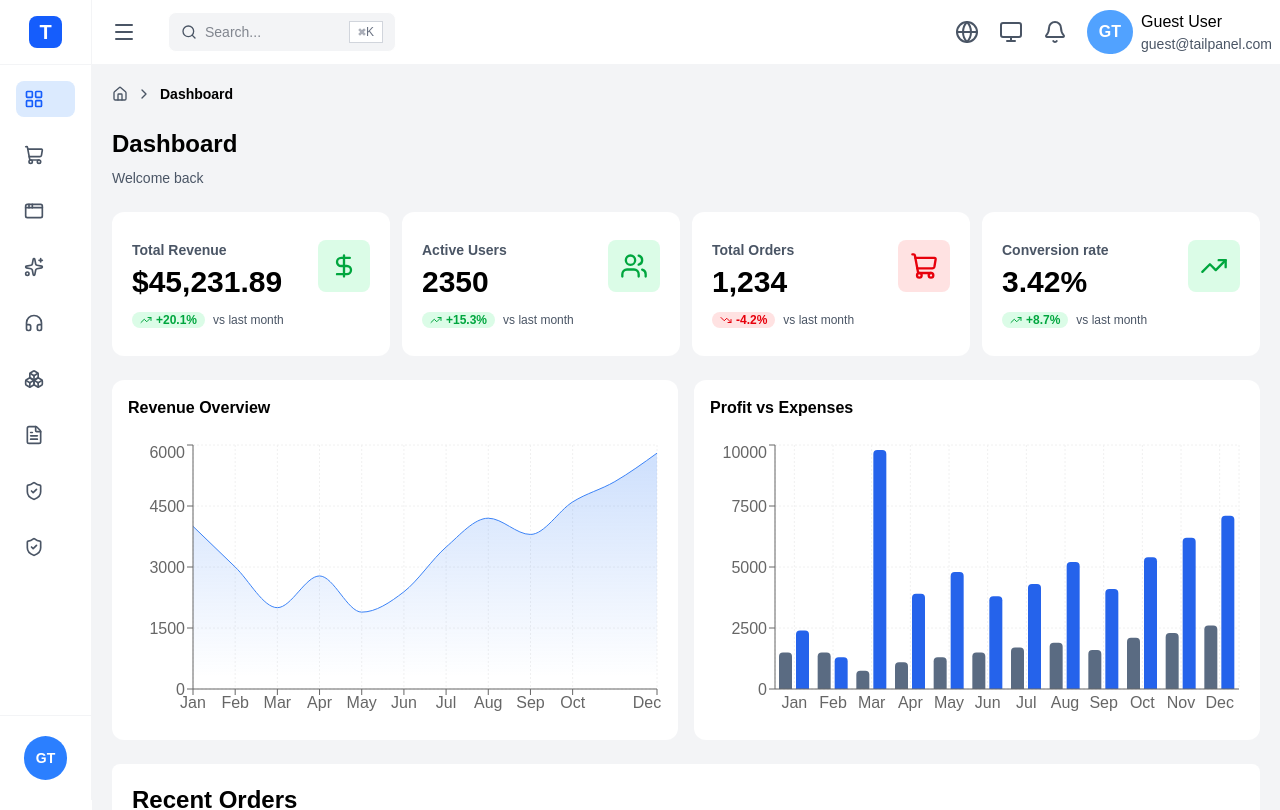
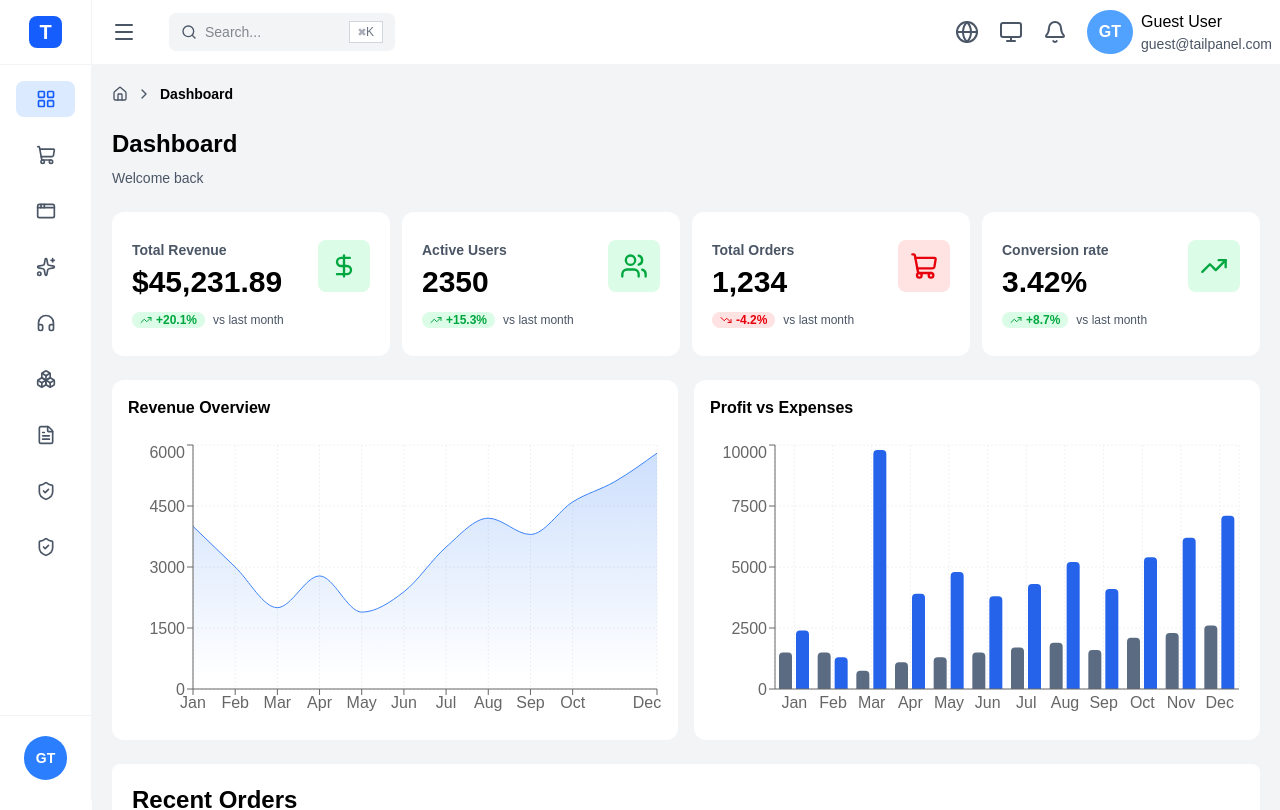
Before and after one commit to RosyPanday/TailPanel, a React (Vite) app in the folder tailPanel/: page /dashboard in a window 1280 px wide. Shown: the top 810 px of the page. Built offline with nearby package versions, Linux system fonts and the light colour scheme.

Commit message:
fix: equal space around icons in scrollable side bar

```diff
--- a/tailPanel/src/components/layout/sidebar/side-bar-scrollable.tsx
+++ b/tailPanel/src/components/layout/sidebar/side-bar-scrollable.tsx
@@ -14,12 +14,12 @@ function SideBarScrollable({ isExpanded }: SidebarScrollableProps) {
     const isParentOpen = activeItem?.id === item.id;
 
     return (
-      <div key={item.id} className="flex flex-col ml-3 m-3 ">
+      <div key={item.id} className="flex flex-col m-3 ml-3">
         <button
           onClick={() => toggleSidebarItem(item)}
-          className={`flex justify-between items-center p-2 m-1 ${isDashboard ? "bg-blue-100 rounded-lg " : "bg-white"} cursor-pointer`}
+          className={`flex justify-between ${isExpanded?"":"lg:justify-center"} items-center p-2 m-1 ${isDashboard ? "bg-blue-100 rounded-lg " : "bg-white"} cursor-pointer`}
         >
-          <div className="flex gap-3 items-center">
+          <div className="flex gap-3 items-center ">
             <span>
               <IconComponent
                 className={`${isDashboard ? "text-blue-600" : "text-gray-600"} size-5`}
```
